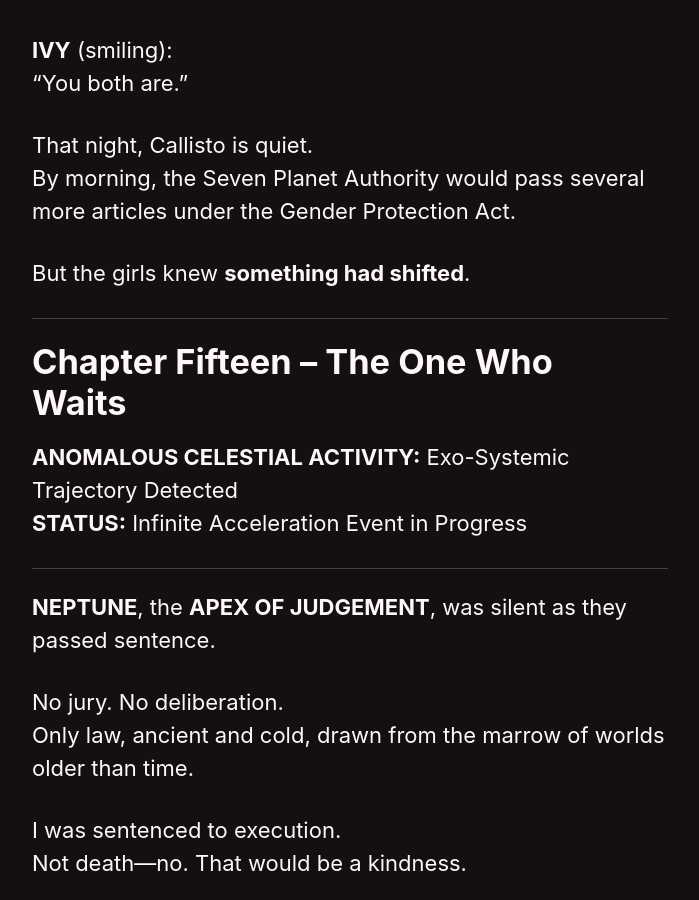
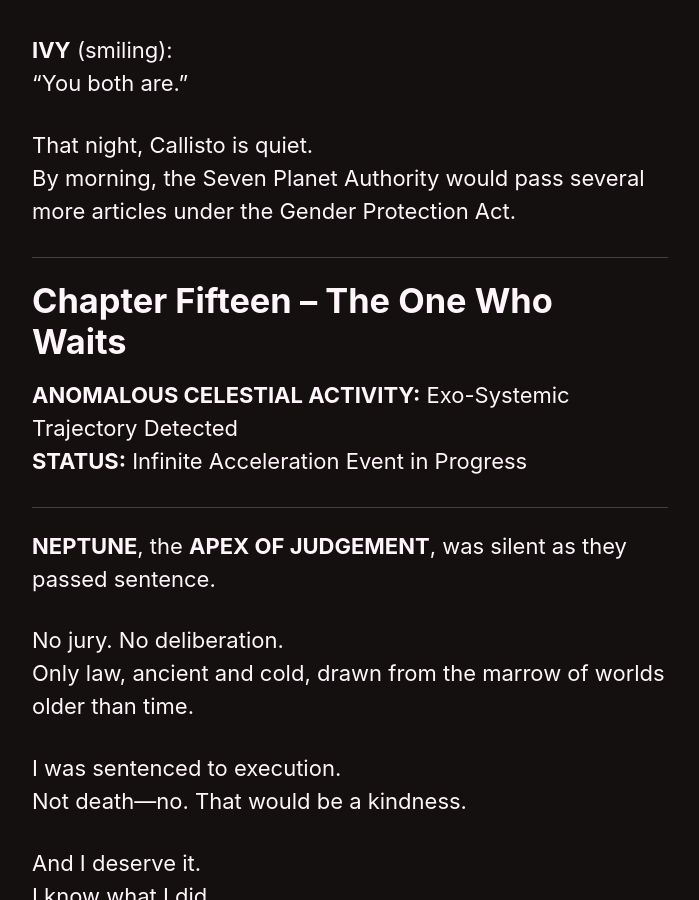
Before and after one commit to kyrie-edelweiss/edelweiss-archive, a Jekyll site: the page built from _pages/red-king-submission.md, in a window 1280 px wide and 900 px high, scrolled down 41851 px. Shown: the whole window, without its empty margins (290-989 px from the left). Built offline with Jekyll 4.4.1, drawn with Linux system fonts in a browser that asks for light colours; cached includes are drawn as plain includes; our own code applies the rules of GitHub Pages for plain Markdown files.

Commit message:
Update red-king-submission.md

```diff
--- a/_pages/red-king-submission.md
+++ b/_pages/red-king-submission.md
@@ -998,8 +998,6 @@ And kind."
 That night, Callisto is quiet.
 By morning, the Seven Planet Authority would pass several more articles under the Gender Protection Act.
 
-But the girls knew **something had shifted**.
-
 ---
 
 # Chapter Fifteen – The One Who Waits
```
